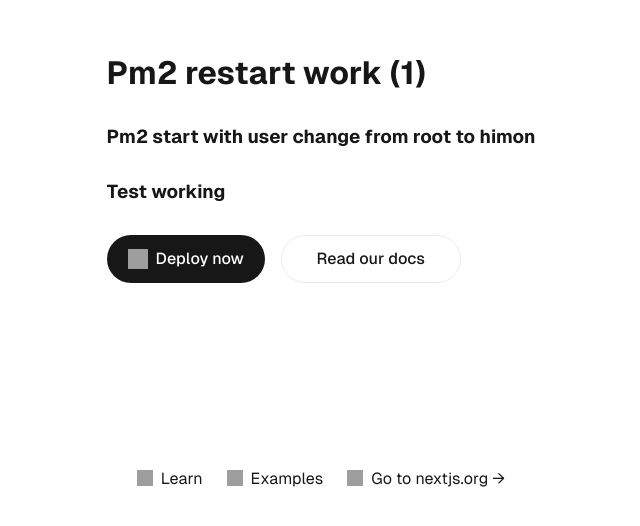
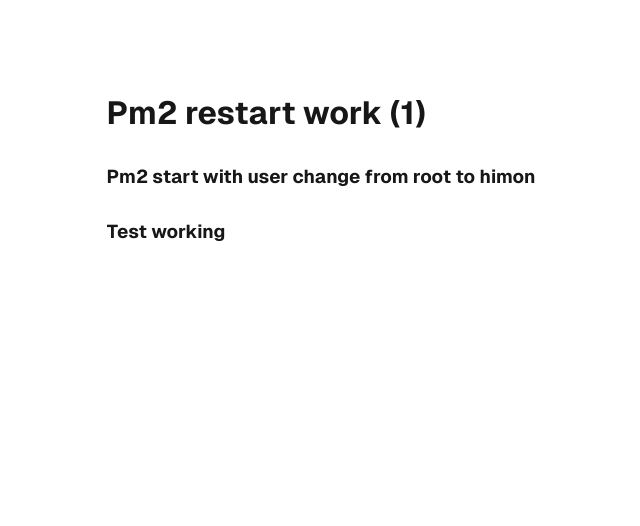
Before and after one commit to himonhimu/test-vps-with-next, a Next.js app: page / in a window 1280 px wide. Shown: the part 232-758 px from the top of the page, without its empty margins (319-959 px from the left). Built offline with nearby package versions, Linux system fonts and the light colour scheme; grey boxes are pictures that could not be loaded.

Commit message:
clean up

```diff
--- a/src/app/page.js
+++ b/src/app/page.js
@@ -1,4 +1,3 @@
-import Image from "next/image";
 import styles from "./page.module.css";
 
 export default function Home() {
@@ -8,77 +7,7 @@
         <h1>Pm2 restart work (1)</h1>
         <h3>Pm2 start with user change from root to himon</h3>
         <h3>Test working</h3>
-
-        <div className={styles.ctas}>
-          <a
-            className={styles.primary}
-            href="https://vercel.com/new?utm_source=create-next-app&utm_medium=appdir-template&utm_campaign=create-next-app"
-            target="_blank"
-            rel="noopener noreferrer"
-          >
-            <Image
-              className={styles.logo}
-              src="https://nextjs.org/icons/vercel.svg"
-              alt="Vercel logomark"
-              width={20}
-              height={20}
-            />
-            Deploy now
-          </a>
-          <a
-            href="https://nextjs.org/docs?utm_source=create-next-app&utm_medium=appdir-template&utm_campaign=create-next-app"
-            target="_blank"
-            rel="noopener noreferrer"
-            className={styles.secondary}
-          >
-            Read our docs
-          </a>
-        </div>
       </main>
-      <footer className={styles.footer}>
-        <a
-          href="https://nextjs.org/learn?utm_source=create-next-app&utm_medium=appdir-template&utm_campaign=create-next-app"
-          target="_blank"
-          rel="noopener noreferrer"
-        >
-          <Image
-            aria-hidden
-            src="https://nextjs.org/icons/file.svg"
-            alt="File icon"
-            width={16}
-            height={16}
-          />
-          Learn
-        </a>
-        <a
-          href="https://vercel.com/templates?framework=next.js&utm_source=create-next-app&utm_medium=appdir-template&utm_campaign=create-next-app"
-          target="_blank"
-          rel="noopener noreferrer"
-        >
-          <Image
-            aria-hidden
-            src="https://nextjs.org/icons/window.svg"
-            alt="Window icon"
-            width={16}
-            height={16}
-          />
-          Examples
-        </a>
-        <a
-          href="https://nextjs.org?utm_source=create-next-app&utm_medium=appdir-template&utm_campaign=create-next-app"
-          target="_blank"
-          rel="noopener noreferrer"
-        >
-          <Image
-            aria-hidden
-            src="https://nextjs.org/icons/globe.svg"
-            alt="Globe icon"
-            width={16}
-            height={16}
-          />
-          Go to nextjs.org →
-        </a>
-      </footer>
     </div>
   );
 }
```
